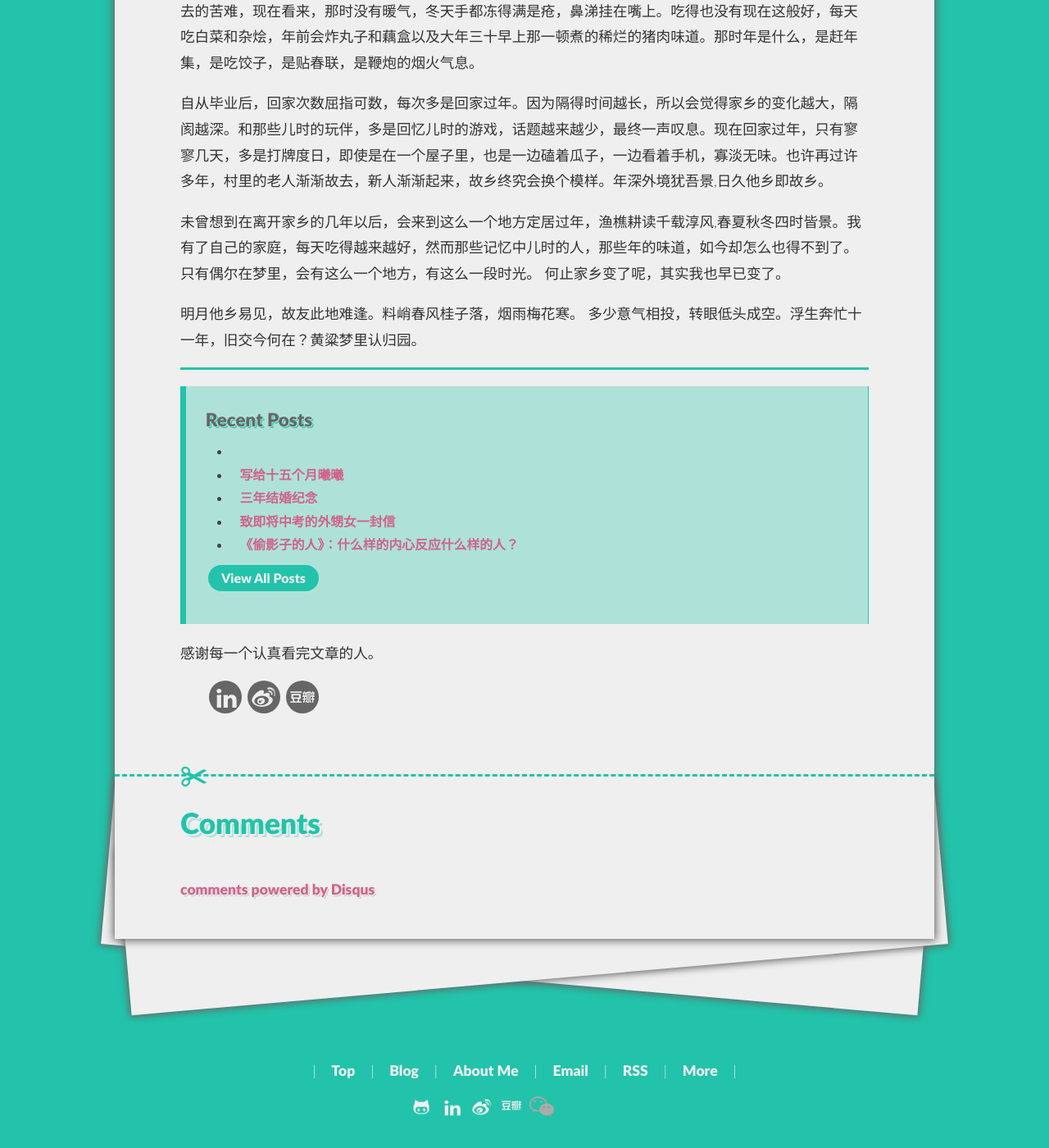
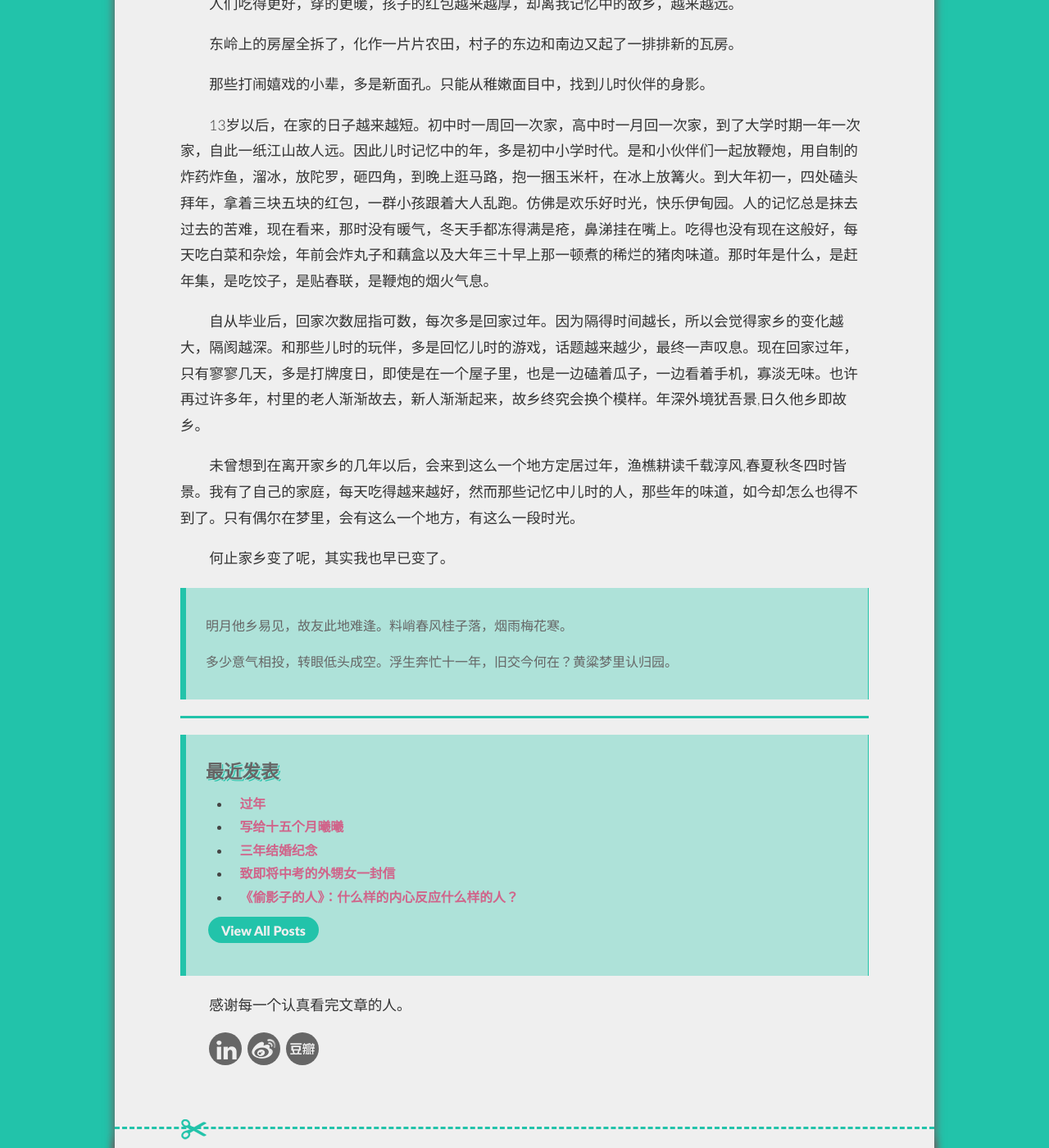
Before and after one commit to zwxscience/MyBlog, a Jekyll site: the page built from _posts/2017-01-26-to-celebrate-the-spring-festival.md, in a window 1280 px wide and 1400 px high, scrolled down 938 px. Shown: the whole window at 82% size. Built offline with Jekyll 4.4.1, drawn with Linux system fonts in a browser that asks for light colours; our own code applies the rules of GitHub Pages for plain Markdown files; Markdown is read by kramdown in place of the engine named in the settings; comment, search, counter and statistics services are not loaded; some of the changed text lies outside the part shown.

Commit message:
Update 2017-01-26-to-celebrate-the-spring-festival.md

```diff
--- a/_posts/2017-01-26-to-celebrate-the-spring-festival.md
+++ b/_posts/2017-01-26-to-celebrate-the-spring-festival.md
@@ -33,7 +32,9 @@
 自从毕业后，回家次数屈指可数，每次多是回家过年。因为隔得时间越长，所以会觉得家乡的变化越大，隔阂越深。和那些儿时的玩伴，多是回忆儿时的游戏，话题越来越少，最终一声叹息。现在回家过年，只有寥寥几天，多是打牌度日，即使是在一个屋子里，也是一边磕着瓜子，一边看着手机，寡淡无味。也许再过许多年，村里的老人渐渐故去，新人渐渐起来，故乡终究会换个模样。年深外境犹吾景,日久他乡即故乡。
 
 未曾想到在离开家乡的几年以后，会来到这么一个地方定居过年，渔樵耕读千载淳风,春夏秋冬四时皆景。我有了自己的家庭，每天吃得越来越好，然而那些记忆中儿时的人，那些年的味道，如今却怎么也得不到了。只有偶尔在梦里，会有这么一个地方，有这么一段时光。
+
 何止家乡变了呢，其实我也早已变了。
 
-明月他乡易见，故友此地难逢。料峭春风桂子落，烟雨梅花寒。
-多少意气相投，转眼低头成空。浮生奔忙十一年，旧交今何在？黄粱梦里认归园。
+> 明月他乡易见，故友此地难逢。料峭春风桂子落，烟雨梅花寒。
+>
+> 多少意气相投，转眼低头成空。浮生奔忙十一年，旧交今何在？黄粱梦里认归园。
```
Also changed, not shown: other parts of _posts/2017-01-26-to-celebrate-the-spring-festival.md (+2 -3 lines).
